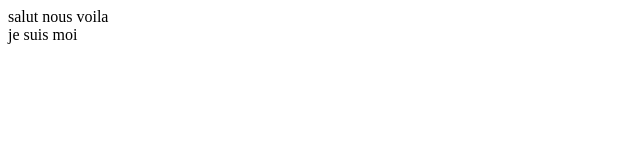
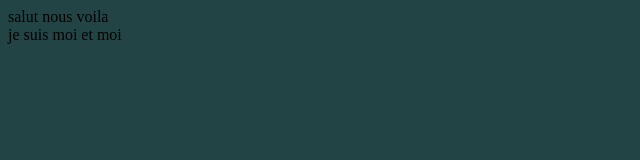
Before and after one commit to Freidrich13/hello, a plain HTML site: page index.html in a window 1280 px wide. Shown: the whole page, without its empty margins (0-640 px from the left). Drawn offline with Linux system fonts and the light colour scheme.

Commit message:
modification du fond

```diff
--- a/index.css
+++ b/index.css
@@ -1,3 +1,3 @@
 body{
-
+ background-color: #244;
 }
--- a/index.html
+++ b/index.html
@@ -1,14 +1,14 @@
 <!DOCTYPE html>
 <html>
 <head>
+	<title>test</title>
 	<link rel="stylesheet" type="text/css" href="index.css">
-	<title>test</title>
 </head>
 <body>
 	salut nous voila
 
 	<div>
-		je suis moi
+		je suis moi et moi
 	</div>
 </body>
 </html>
```
